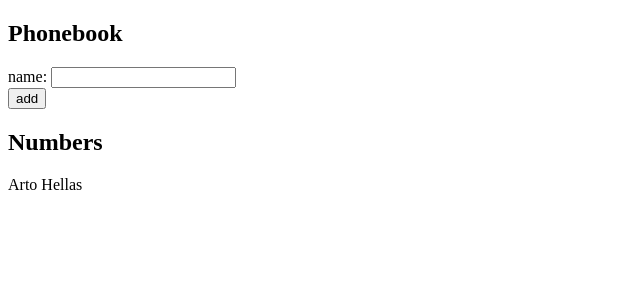
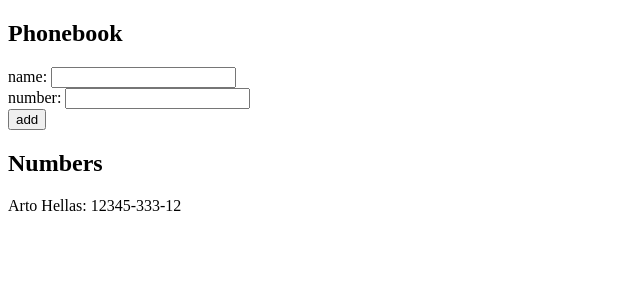
Before and after one commit to matic1010/fullstackopen-submissions, a React (Vite) app in the folder part2/phonebook/: page / in a window 1280 px wide. Shown: the top 300 px of the page, without its empty margins (0-640 px from the left). Built offline with nearby package versions, Linux system fonts and the light colour scheme.

Commit message:
added solution for exercise 2.8

```diff
--- a/part2/phonebook/src/App.jsx
+++ b/part2/phonebook/src/App.jsx
@@ -1,13 +1,20 @@
 import { useState } from "react";
 
 const App = () => {
-  const [persons, setPersons] = useState([{ name: "Arto Hellas" }]);
+  const [persons, setPersons] = useState([
+    { name: "Arto Hellas", number: "12345-333-12" },
+  ]);
   const [newName, setNewName] = useState("");
+  const [newNumber, setNewNumber] = useState("");
 
   const names = persons.map((person) => person.name);
 
   const handleNameChange = (event) => {
     setNewName(event.target.value);
+  };
+
+  const handleNumberChange = (event) => {
+    setNewNumber(event.target.value);
   };
 
   const addPerson = (event) => {
@@ -19,10 +26,12 @@
     }
     const personToAdd = {
       name: newName,
+      number: newNumber,
     };
 
     setPersons(persons.concat(personToAdd));
     setNewName("");
+    setNewNumber("");
   };
 
   return (
@@ -33,12 +42,17 @@
           name: <input value={newName} onChange={handleNameChange} />
         </div>
         <div>
+          number: <input value={newNumber} onChange={handleNumberChange} />
+        </div>
+        <div>
           <button type="submit">add</button>
         </div>
       </form>
       <h2>Numbers</h2>
       {persons.map((person) => (
-        <p key={person.name}>{person.name}</p>
+        <p key={person.name}>
+          {person.name}: {person.number}
+        </p>
       ))}
     </div>
   );
```
